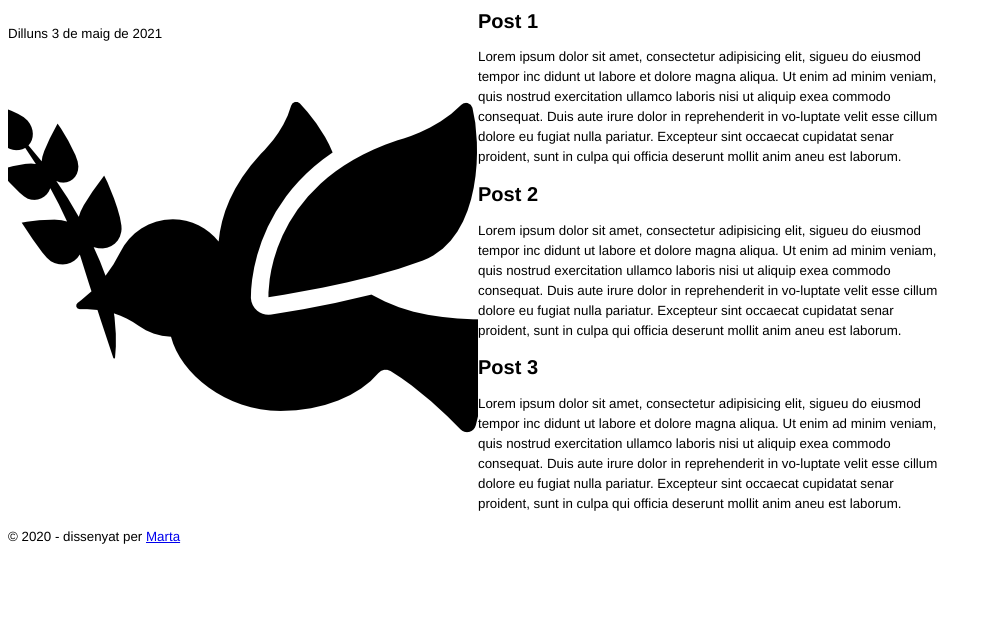
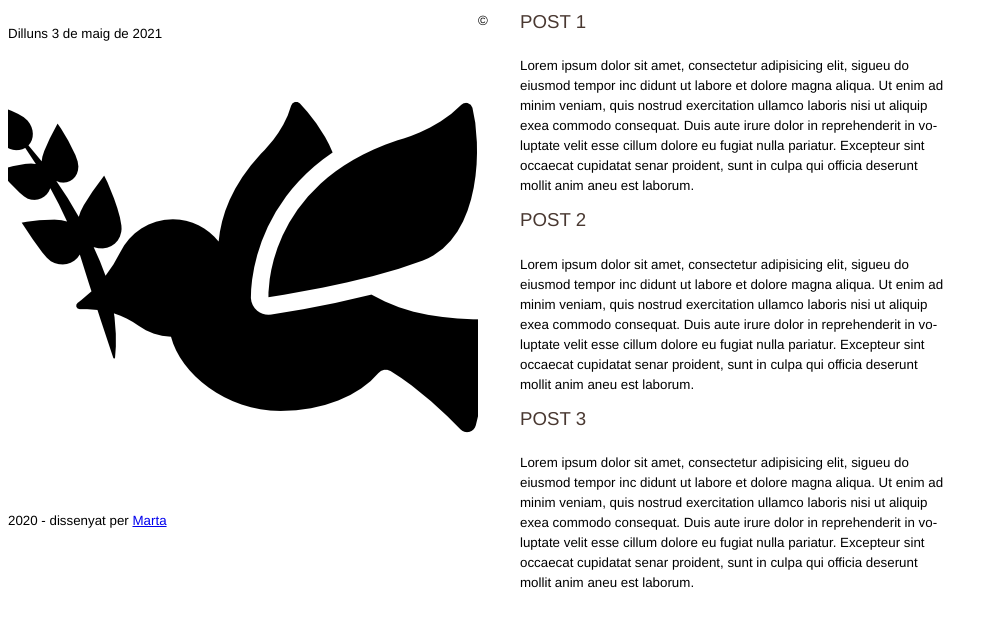
Before and after one commit to mmontoy4/RemoteDiariMarta, a plain HTML site: page diariMarta/index.html in a window 1280 px wide. Shown: the part 45-672 px from the top of the page, without its empty margins (0-998 px from the left). Drawn offline with Linux system fonts and the light colour scheme.

Commit message:
s'afegeixen les CSS de section

```diff
--- a/diariMarta/style.css
+++ b/diariMarta/style.css
@@ -16,3 +16,16 @@ min-height: 480px;
 background: url(logo.png) center top no-repeat;
 margin: 0 0 20px 0;
 }
+section {
+float: right; width: 428px;
+padding-left: 20px; margin: 0 0 20px 0px;
+//border-left: 1px dotted #000;
+}
+section h2 {
+font: 14pt Helvetica,"Helvetica neue", Arial, sans-serif;
+font-weight: lighter;
+text-transform: uppercase;
+color: #493831;
+padding-bottom: 10px;
+margin: 0;
+}
```
